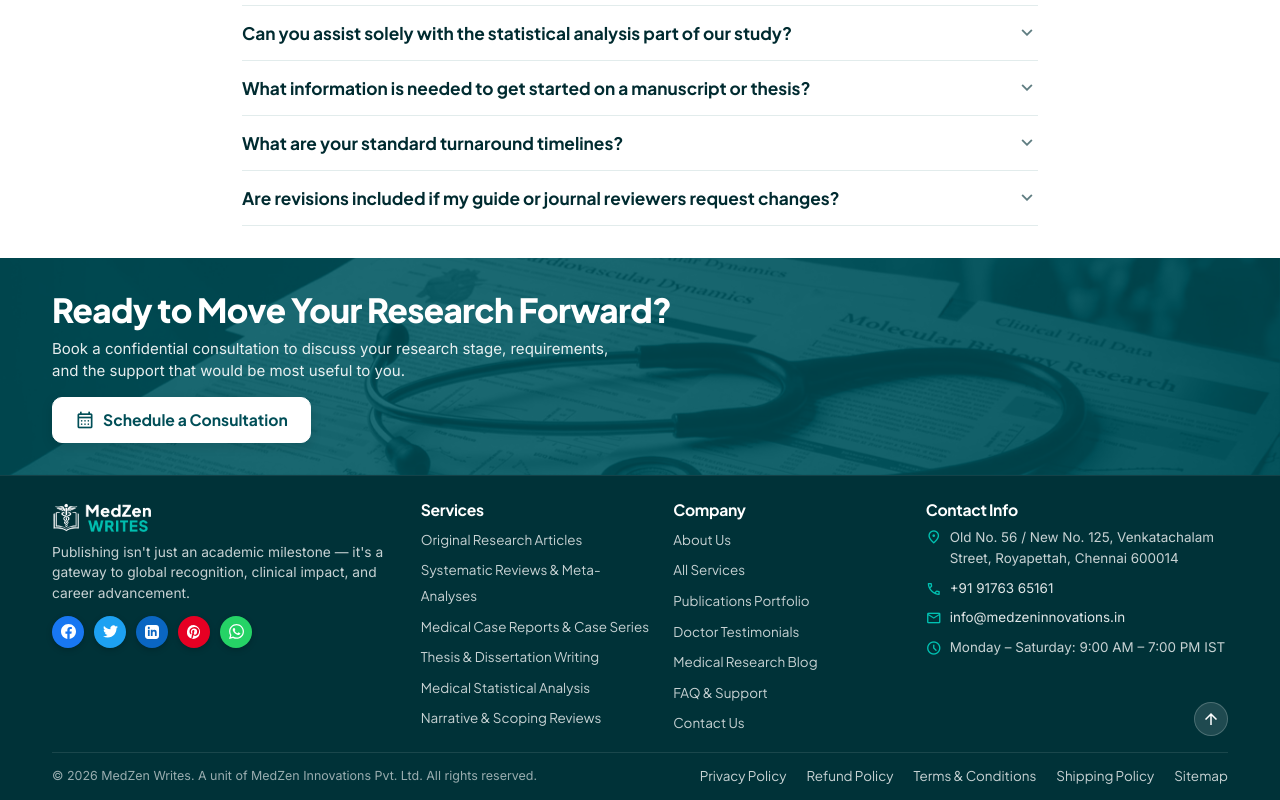
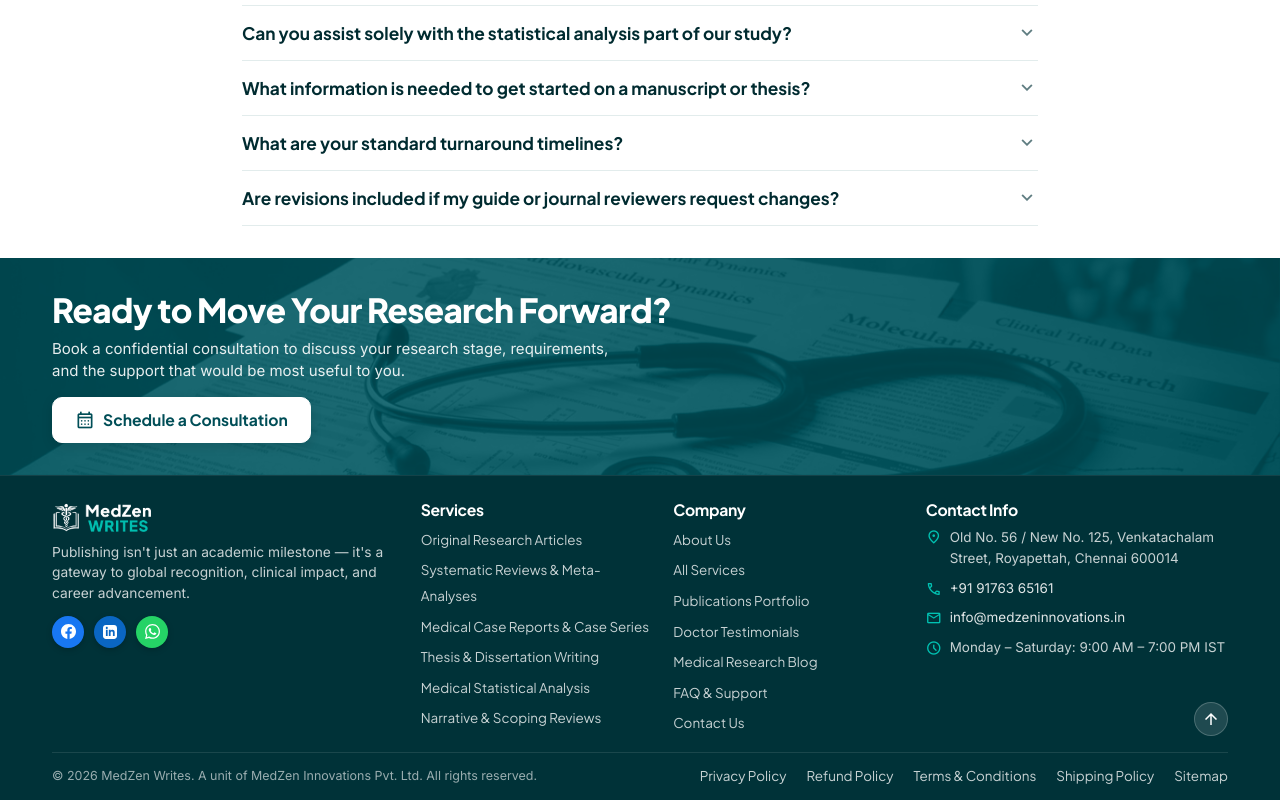
Before and after one commit to monicdharan/Monic-MW-Website, a React (Vite) app: page / in a window 1280 px wide. Shown: the part 3010-3810 px from the top of the page. Built offline with nearby package versions, Linux system fonts and the light colour scheme.

Commit message:
Remove Twitter and Pinterest icons from footer

```diff
--- a/src/components/layout/SiteFooter.tsx
+++ b/src/components/layout/SiteFooter.tsx
@@ -37,17 +37,6 @@ export const SiteFooter: React.FC = () => {
                 </svg>
               </a>
               <a
-                href="https://twitter.com"
-                target="_blank"
-                rel="noopener noreferrer"
-                className="footer-social-btn footer-social-tw"
-                aria-label="Twitter"
-              >
-                <svg width="15" height="15" viewBox="0 0 24 24" fill="currentColor" aria-hidden="true">
-                  <path d="M23.953 4.57a10 10 0 01-2.825.775 4.958 4.958 0 002.163-2.723c-.951.555-2.005.959-3.127 1.184a4.92 4.92 0 00-8.384 4.482C7.69 8.095 4.067 6.13 1.64 3.162a4.822 4.822 0 00-.666 2.475c0 1.71.87 3.213 2.188 4.096a4.904 4.904 0 01-2.228-.616v.06a4.923 4.923 0 003.946 4.827 4.996 4.996 0 01-2.212.085 4.936 4.936 0 004.604 3.417 9.867 9.867 0 01-6.102 2.105c-.39 0-.779-.023-1.17-.067a13.995 13.995 0 007.557 2.209c9.053 0 13.998-7.496 13.998-13.985 0-.21 0-.42-.015-.63A9.936 9.936 0 0024 4.59z"/>
-                </svg>
-              </a>
-              <a
                 href="https://linkedin.com"
                 target="_blank"
                 rel="noopener noreferrer"
@@ -56,17 +45,6 @@ export const SiteFooter: React.FC = () => {
               >
                 <svg width="14" height="14" viewBox="0 0 24 24" fill="currentColor" aria-hidden="true">
                   <path d="M19 0h-14c-2.761 0-5 2.239-5 5v14c0 2.761 2.239 5 5 5h14c2.762 0 5-2.239 5-5v-14c0-2.761-2.238-5-5-5zm-11 19h-3v-11h3v11zm-1.5-12.268c-.966 0-1.75-.79-1.75-1.764s.784-1.764 1.75-1.764 1.75.79 1.75 1.764-.783 1.764-1.75 1.764zm13.5 12.268h-3v-5.604c0-3.368-4-3.113-4 0v5.604h-3v-11h3v1.765c1.396-2.586 7-2.777 7 2.476v6.759z"/>
-                </svg>
-              </a>
-              <a
-                href="https://pinterest.com"
-                target="_blank"
-                rel="noopener noreferrer"
-                className="footer-social-btn footer-social-pin"
-                aria-label="Pinterest"
-              >
-                <svg width="14" height="14" viewBox="0 0 24 24" fill="currentColor" aria-hidden="true">
-                  <path d="M12 0a12 12 0 00-4.37 23.18c-.05-.98-.1-2.48.2-3.55l1.45-6.15s-.37-.74-.37-1.83c0-1.71.99-2.99 2.23-2.99 1.05 0 1.56.79 1.56 1.74 0 1.06-.67 2.64-1.02 4.11-.29 1.23.62 2.23 1.83 2.23 2.2 0 3.89-2.32 3.89-5.67 0-2.96-2.13-5.03-5.17-5.03-3.52 0-5.59 2.64-5.59 5.37 0 1.06.41 2.2 0.92 2.82.1.12.11.23.08.36-.09.38-.3 1.22-.34 1.39-.06.23-.19.28-.43.17-1.61-.75-2.61-3.1-2.61-4.99 0-4.06 2.95-7.79 8.51-7.79 4.47 0 7.94 3.19 7.94 7.44 0 4.44-2.8 8.02-6.68 8.02-1.3 0-2.53-.68-2.95-1.48l-.8 3.07c-.29 1.12-1.07 2.52-1.6 3.37A12 12 0 1012 0z"/>
                 </svg>
               </a>
               <a
```
